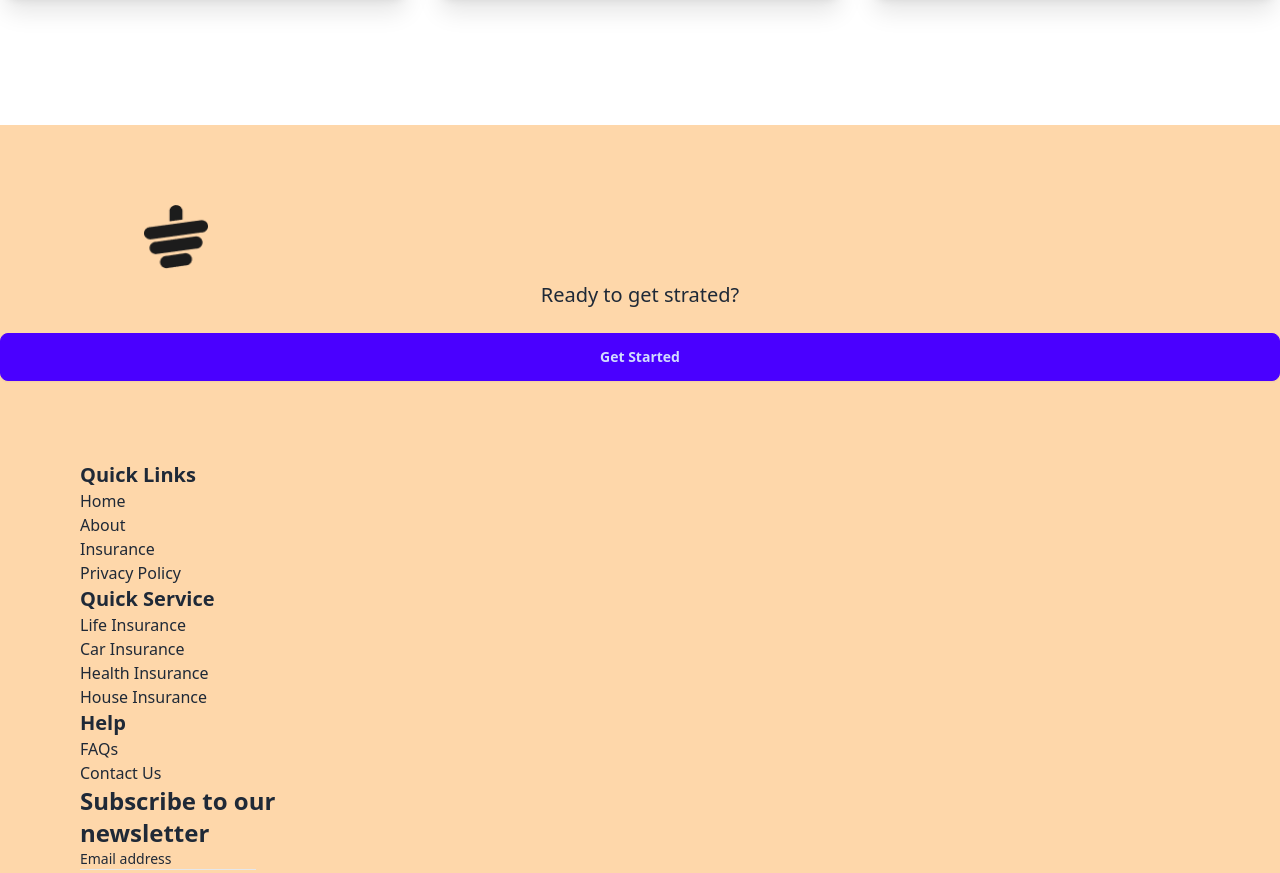
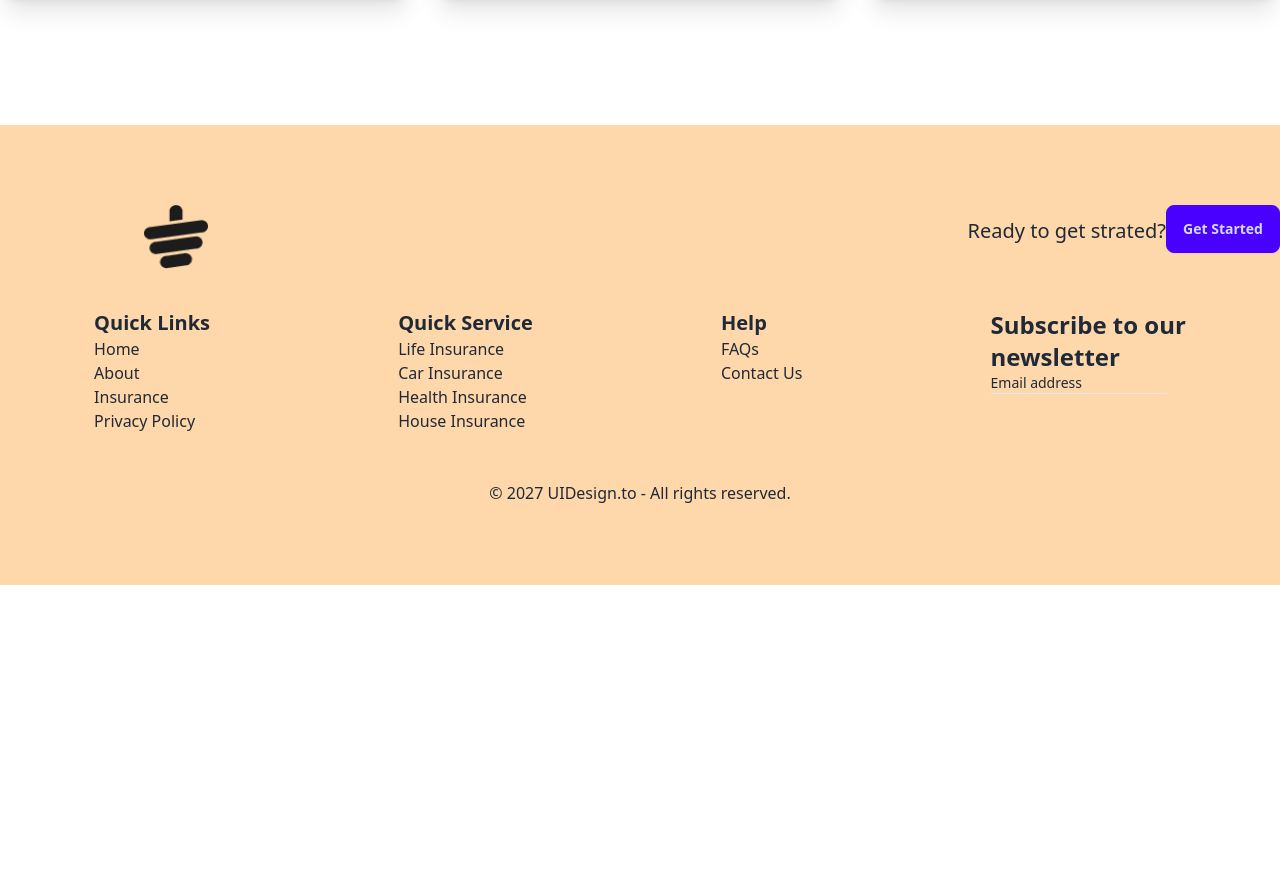
Before and after one commit to shahalamahmed/tea-house-webside, a plain HTML site: page index.html in a window 1280 px wide. Shown: the part 3253-4126 px from the top of the page. After the commit the page ends 3838 px from the top, so only its background shows below. Drawn offline with nearby package versions, Linux system fonts and the light colour scheme.

Commit message:
changed section add

```diff
--- a/index.html
+++ b/index.html
@@ -239,14 +239,14 @@
     </main>
     <footer>
         <section class="bg-orange-200">
-            <div class=" flex-col  lg:flex justify-between mb-20 pt-20">
+            <div class=" lg: flex justify-between pt-20">
                 <img class="w-16 h-16 ml-36" src="tea-house-resources-main/images/cup.png" alt="">
-                <div class="flex-col lg:flex text-center">
+                <div class="lg:flex text-center">
                     <p class="text-xl font-medium  pt-3 pb-6">Ready to get strated?</p>
                     <button class="btn btn-primary">Get Started</button>
                 </div>
             </div>
-            <div class=" flex-col ml-20  lg:flex justify-around mb-12">
+            <div class=" lg:flex justify-around mb-12 pt-10">
                 <div class="">
                     <h4 class="font-semibold text-xl">Quick Links</h4>
                     <p>Home</p>
```
